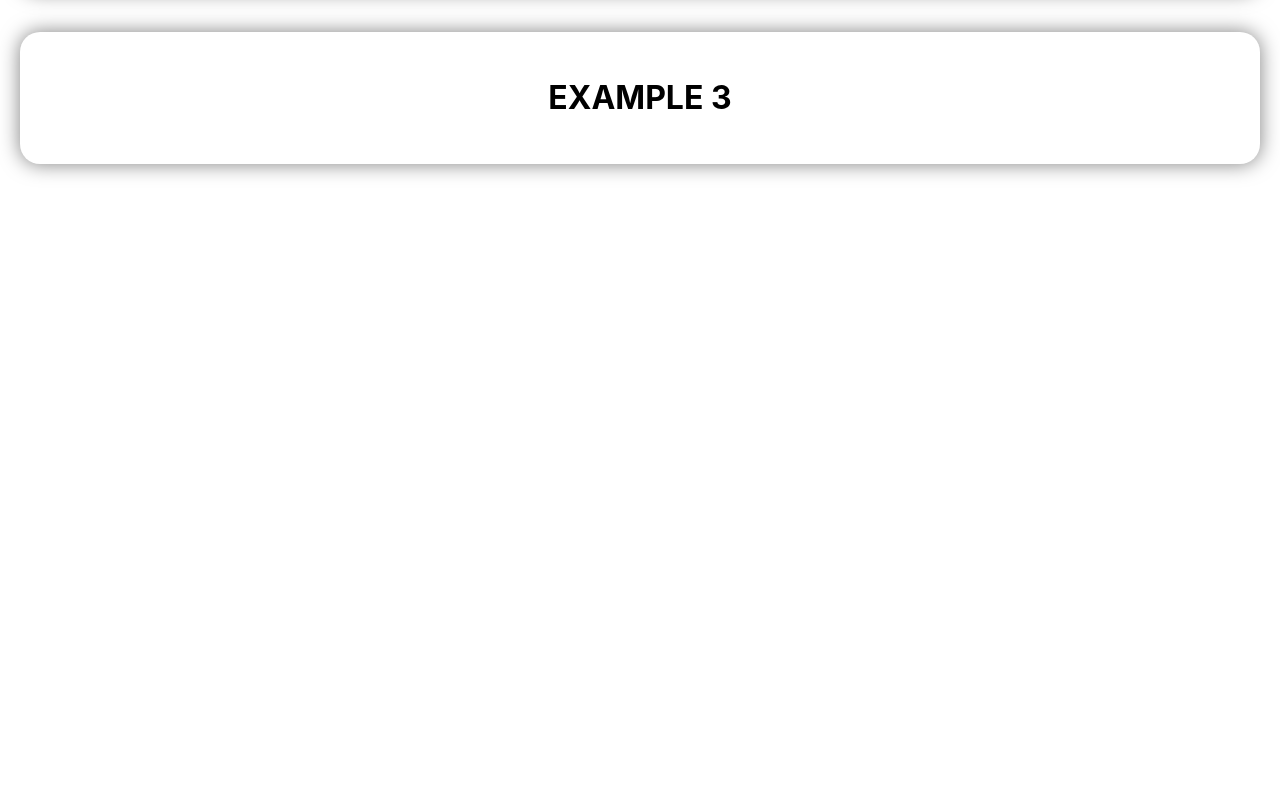
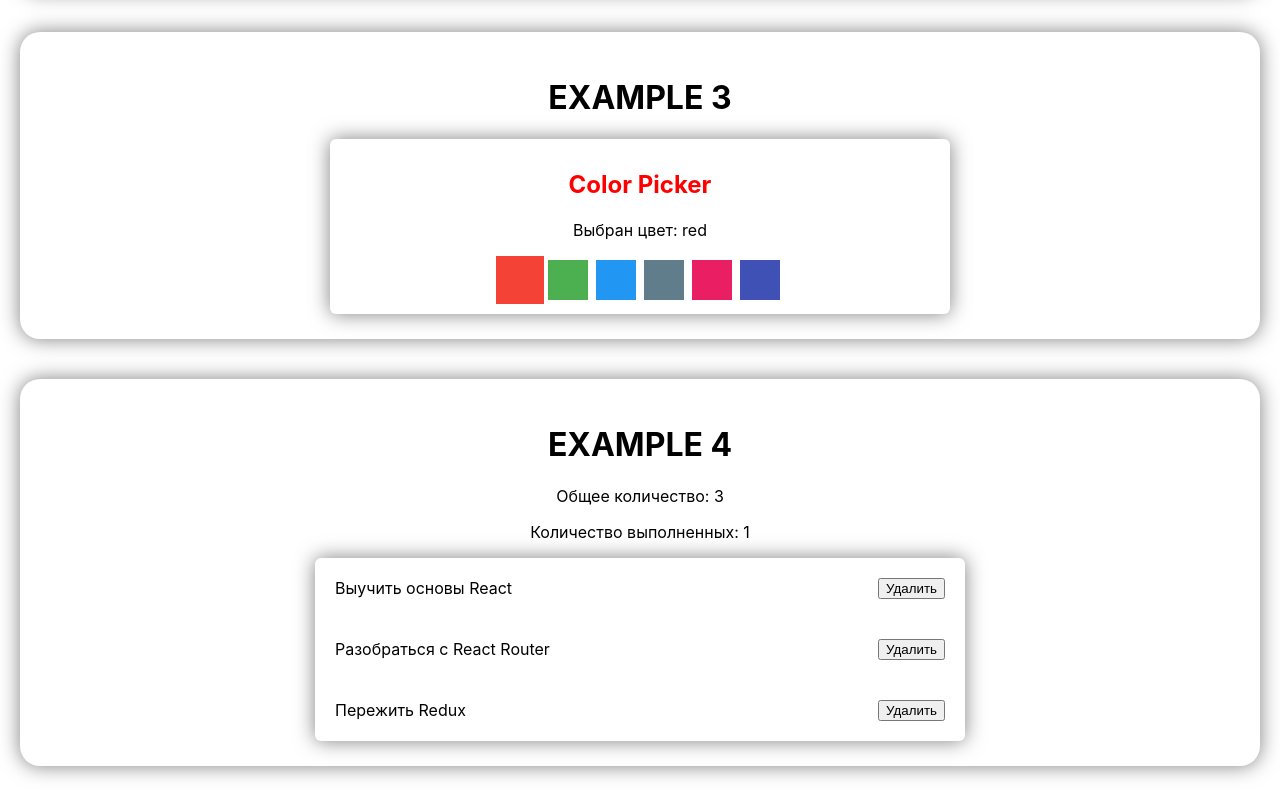
Before and after one commit to Tatiana-goit/example-02, a React (Create React App) app: page / in a window 1280 px wide. Shown: the part 640-1446 px from the top of the page. Before the commit the page ends 844 px from the top, so only its background shows below. Built offline with nearby package versions, Linux system fonts and the light colour scheme.

Commit message:
task 3-4

```diff
--- a/src/App.js
+++ b/src/App.js
@@ -1,19 +1,51 @@
 import './App.css';
+import {Component} from 'react';
 import Counter from './components/Counter/Counter';
 import Section from './components/Section/Section';
 import Dropdown from './components/Dropdown/Dropdown';
+import ColorPicker from './components/ColorPicker/ColorPicker';
+import TodoList from './components/TodoList/TodoList'
+import ColorPickerOptions from './data/colorPickerOptions.json';
+import initialTodos from './data/todos.json'
 
-function App() {
+
+
+class App extends Component {
+  state= {
+    todos: initialTodos
+  };
+
+  deleteTodo = todoId => {
+    this.setState(prevState => ({
+      todos: prevState.todos.filter(todo => todo.id !== todoId)
+    }))
+  }
+
+  render() {
+    const {todos} = this.state;
+    const totalTodoCount = todos.length;
+    const completedTotalCount = todos.reduce(
+      (total,todo) => (todo.completed ? total +1 : total),0,
+    )
     return (
       <div className="App">
         <Section title='Example 1'><Counter/> </Section>
 
         <Section title='Example 2'><Dropdown/> </Section>
 
-      <Section title='Example 3'> </Section>
+        <Section title='Example 3'><ColorPicker options={ColorPickerOptions}/> </Section>
+
+        <Section title='Example 4'>
+          <div>
+            <p>Общее количество: {totalTodoCount}</p>
+            <p>Количество выполненных: {completedTotalCount} </p>
+          </div>
+          <TodoList todos={todos} onDeleteTodo={this.deleteTodo}/> </Section>
 
       </div>
     );
   }
 
+}
+
 export default App;
--- /dev/null
+++ b/src/components/ColorPicker/ColorPicker.css
@@ -0,0 +1,27 @@
+.ColorPicker {
+    width: 600px;
+    padding: 10px;
+    margin: 0 auto;
+    border-radius: 6px;
+    box-shadow: 0 0 20px 0px rgb(0 0 0 / 50%);
+  }
+
+  .ColorPicker__title {
+    line-height: 1.3;
+    color:red;
+  }
+
+  .ColorPicker__option {
+    display: inline-block;
+    width: 40px;
+    height: 40px;
+    margin: 4px;
+    border: none;
+    outline: none;
+    cursor: pointer;
+    transition: transform 250ms linear;
+  }
+
+  .ColorPicker__option--active {
+    transform: scale(1.2);
+  }
--- /dev/null
+++ b/src/components/ColorPicker/ColorPicker.jsx
@@ -0,0 +1,47 @@
+import {Component} from 'react';
+import './ColorPicker.css';
+
+class ColorPicker extends Component {
+    state = {
+      activeOptionIdx: 0,
+    };
+
+    setActiveIdx = index => {
+      this.setState({ activeOptionIdx: index });
+    };
+
+    makeOptionClassName = index => {
+      const optionClasses = ['ColorPicker__option'];
+
+      if (index === this.state.activeOptionIdx) {
+        optionClasses.push('ColorPicker__option--active');
+      }
+
+      return optionClasses.join(' ');
+    };
+
+    render() {
+      const { activeOptionIdx } = this.state;
+      const { options } = this.props;
+      const { label } = options[activeOptionIdx];
+
+      return (
+        <div className="ColorPicker">
+          <h2 className="ColorPicker__title">Color Picker</h2>
+          <p>Выбран цвет: {label}</p>
+          <div>
+            {options.map(({ label, color }, index) => (
+              <button
+                key={label}
+                className={this.makeOptionClassName(index)}
+                style={{ backgroundColor: color }}
+                onClick={() => this.setActiveIdx(index)}
+              ></button>
+            ))}
+          </div>
+        </div>
+      );
+    }
+  }
+
+  export default ColorPicker;
--- /dev/null
+++ b/src/components/ColorPicker/index.js
@@ -0,0 +1 @@
+export { default } from './ColorPicker';
--- /dev/null
+++ b/src/components/TodoList/TodoList.css
@@ -0,0 +1,22 @@
+.TodoList {
+    width: 650px;
+    margin: 0 auto;
+   padding-left: 0;
+    border-radius: 6px;
+    box-shadow: 0 0 20px 0px rgb(0 0 0 / 50%);
+
+  }
+
+  .TodoList__item {
+    display: flex;
+    align-items: center;
+    justify-content: space-between;
+    padding: 20px;
+
+  }
+
+  .TodoList__text {
+    margin-top: 0;
+    margin-bottom: 0;
+    margin-right: 10px;
+  }
--- /dev/null
+++ b/src/components/TodoList/TodoList.jsx
@@ -0,0 +1,17 @@
+import './TodoList.css';
+
+const TodoList = ({todos, onDeleteTodo}) => {
+    return (
+ <ul className="TodoList">
+     {todos.map(({id,text}) => (
+         <li key={id} className="TodoList__item">
+             <p className="TodoList__text">{text}</p>
+             <button onClick={() => onDeleteTodo(id)}>Удалить</button>
+         </li>
+
+     ))}
+ </ul>
+    )
+}
+
+export default TodoList;
--- /dev/null
+++ b/src/components/TodoList/index.js
@@ -0,0 +1 @@
+export { default } from './TodoList';
--- /dev/null
+++ b/src/data/colorPickerOptions.json
@@ -0,0 +1,8 @@
+[
+  { "label": "red", "color": "#F44336"},
+  { "label": "green", "color": "#4CAF50" },
+  { "label": "blue", "color": "#2196F3" },
+  { "label": "grey", "color": "#607D8B" },
+  { "label": "pink", "color": "#E91E63" },
+  { "label": "indigo", "color": "#3F51B5"}
+]
--- /dev/null
+++ b/src/data/todos.json
@@ -0,0 +1,5 @@
+[
+    { "id": "id-1", "text": "Выучить основы React", "completed": true },
+    { "id": "id-2", "text": "Разобраться с React Router", "completed": false },
+    { "id": "id-3", "text": "Пережить Redux", "completed": false }
+  ]
```
Also changed, not shown: .prettierrc.json. Lines whose indentation alone changed are shown as unchanged.
